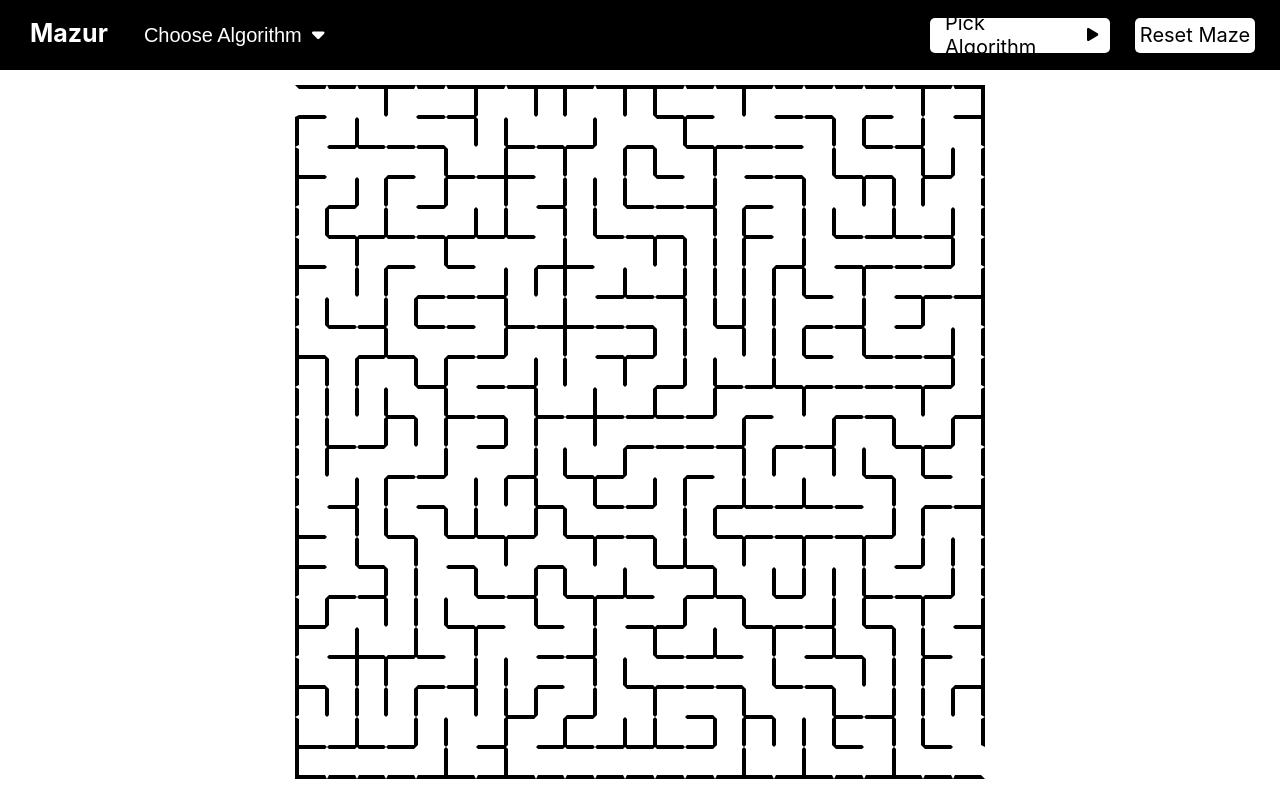
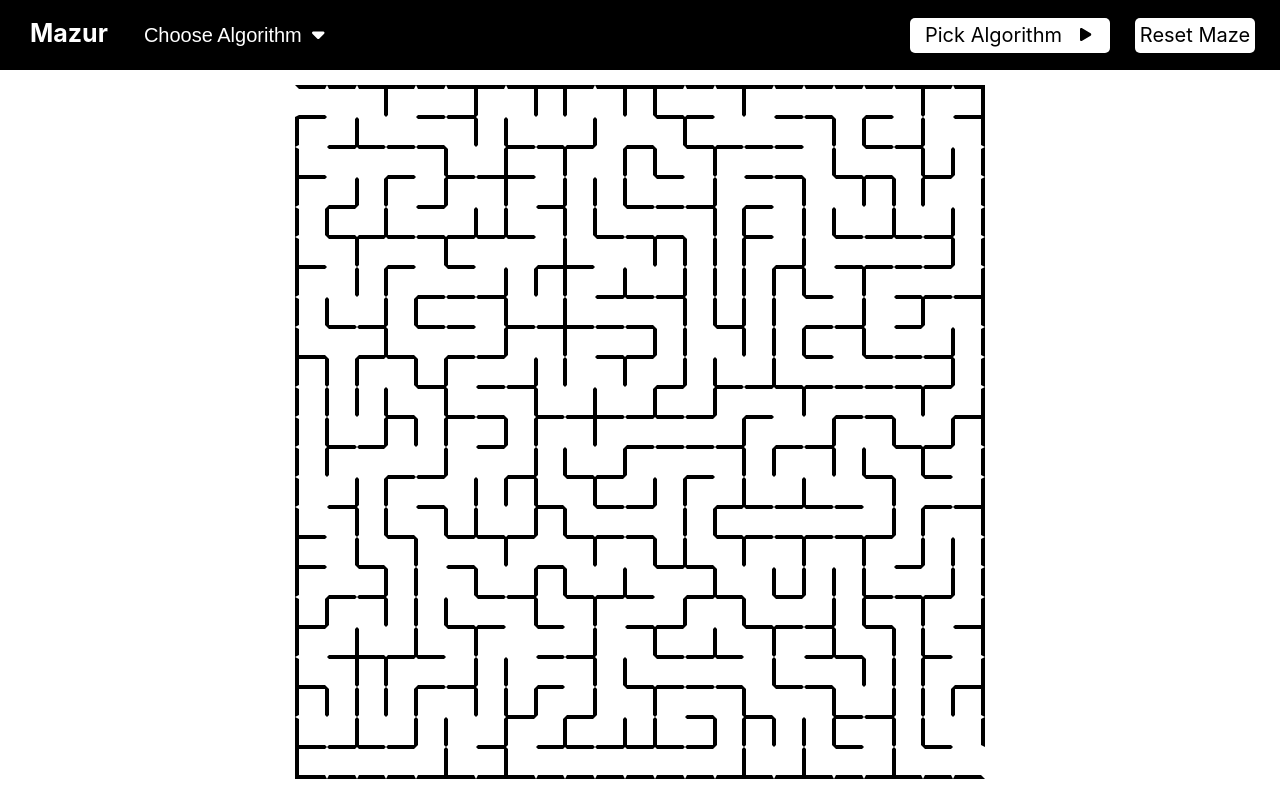
Before and after one commit to joshuacaiata/mazur, a React (Create React App) app: page / in a window 1280 px wide. Built offline with nearby package versions, Linux system fonts and the light colour scheme.

Commit message:
Changed width of a button

```diff
--- a/src/Header/Header.module.css
+++ b/src/Header/Header.module.css
@@ -85,14 +85,14 @@
 .righttext {
     margin-left: 15px;
     margin-right: 5px;
-    width: 127px;
+    width: 140px;
 }
 
 .run {
     background-color: white;
     margin-right: 25px;
     height: 35px;
-    width: 180px;
+    width: 200px;
     font-size: 20px;
     display: flex;
     align-items: center;
```
